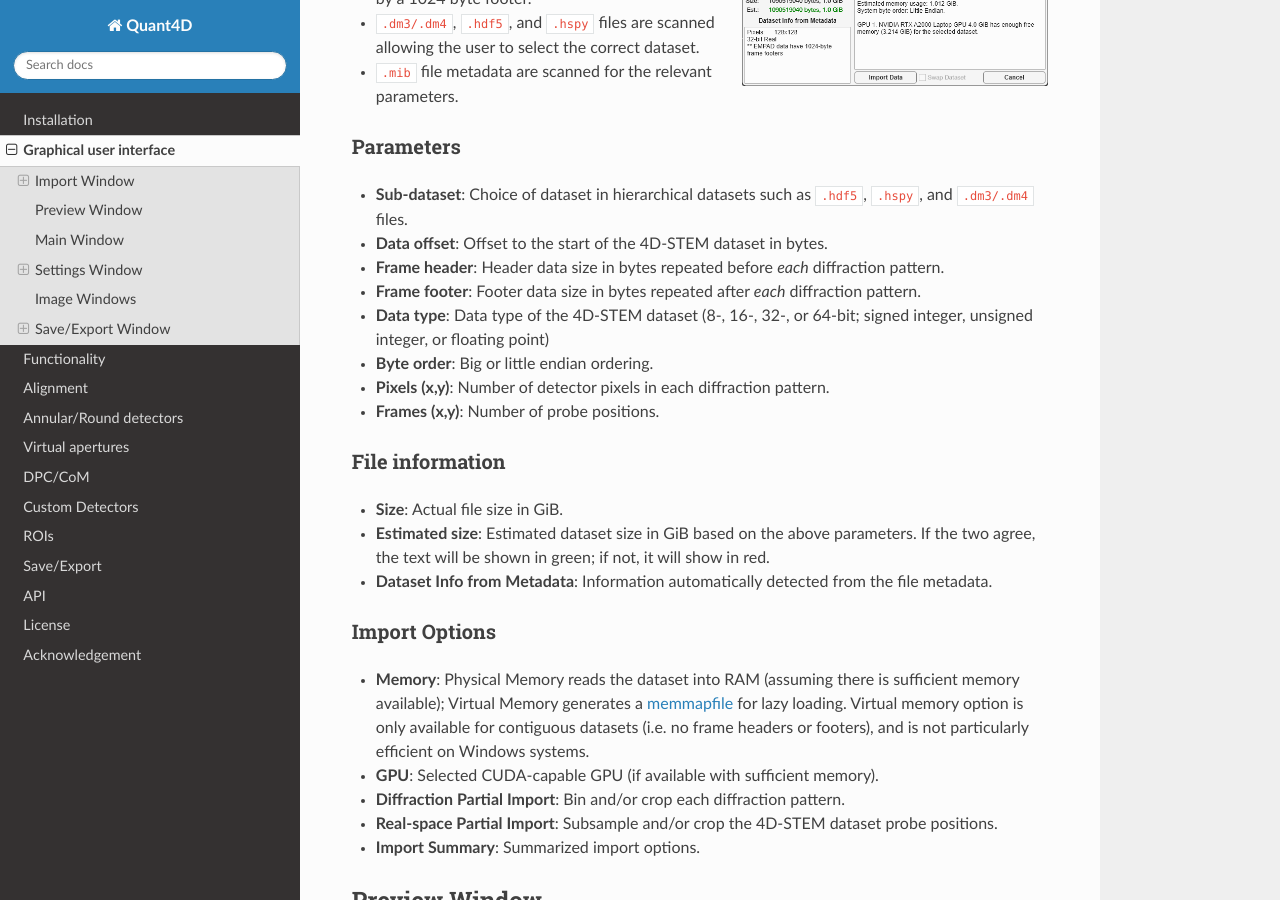
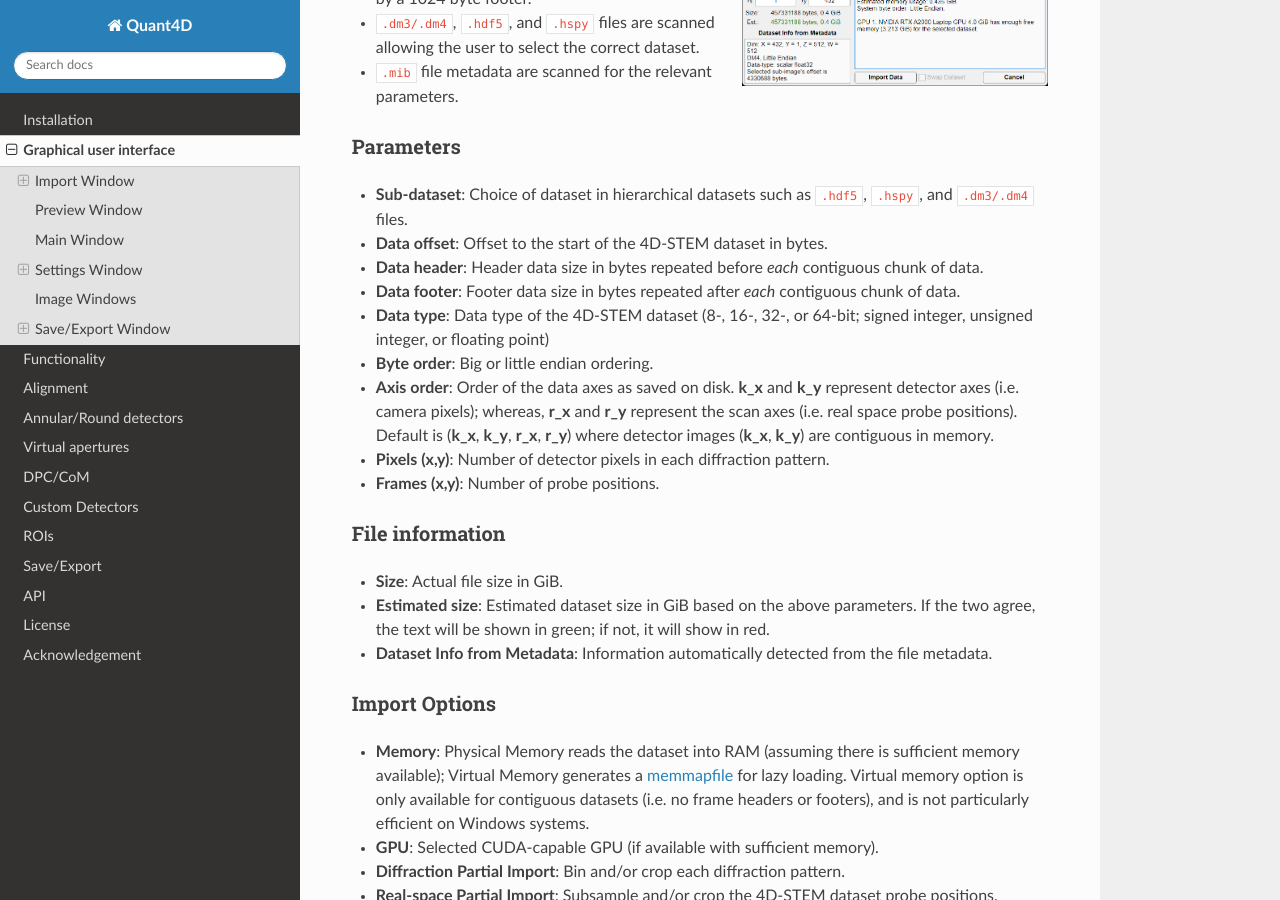
Before and after one commit to bryandesser/Quant4D, a Sphinx documentation site: the page built from docs/source/graphical_user_interface.rst, in a window 1280 px wide and 900 px high, scrolled down 470 px. Built offline with Sphinx 7.4.7 and the Read the Docs theme 3.1.0, drawn with Linux system fonts in a browser that asks for light colours; formulas are drawn with MathJax 3.

Commit message:
modified:   docs/_static/import_window.png 	modified:   docs/source/Quant4D.m 	modified:   docs/source/graphical_user_interface.rst 	modified:   src/Quant4D.mlapp

```diff
--- a/docs/source/graphical_user_interface.rst
+++ b/docs/source/graphical_user_interface.rst
@@ -29,13 +29,18 @@ Parameters
 * **Sub-dataset**: Choice of dataset in hierarchical datasets such as ``.hdf5``,
   ``.hspy``, and ``.dm3/.dm4`` files.
 * **Data offset**: Offset to the start of the 4D-STEM dataset in bytes.
-* **Frame header**: Header data size in bytes repeated before *each* diffraction
-  pattern.
-* **Frame footer**: Footer data size in bytes repeated after *each* diffraction
-  pattern.
+* **Data header**: Header data size in bytes repeated before *each* contiguous
+  chunk of data.
+* **Data footer**: Footer data size in bytes repeated after *each* contiguous
+  chunk of data.
 * **Data type**: Data type of the 4D-STEM dataset (8-, 16-, 32-, or 64-bit;
   signed integer, unsigned integer, or floating point)
 * **Byte order**: Big or little endian ordering.
+* **Axis order**: Order of the data axes as saved on disk. **k_x** and **k_y**
+  represent detector axes (i.e. camera pixels); whereas, **r_x** and **r_y**
+  represent the scan axes (i.e. real space probe positions). Default is
+  (**k_x**, **k_y**, **r_x**, **r_y**) where detector images (**k_x**, **k_y**)
+  are contiguous in memory.
 * **Pixels (x,y)**: Number of detector pixels in each diffraction pattern.
 * **Frames (x,y)**: Number of probe positions.
 
```
Also changed, not shown: docs/_static/import_window.png, 2 other files.
